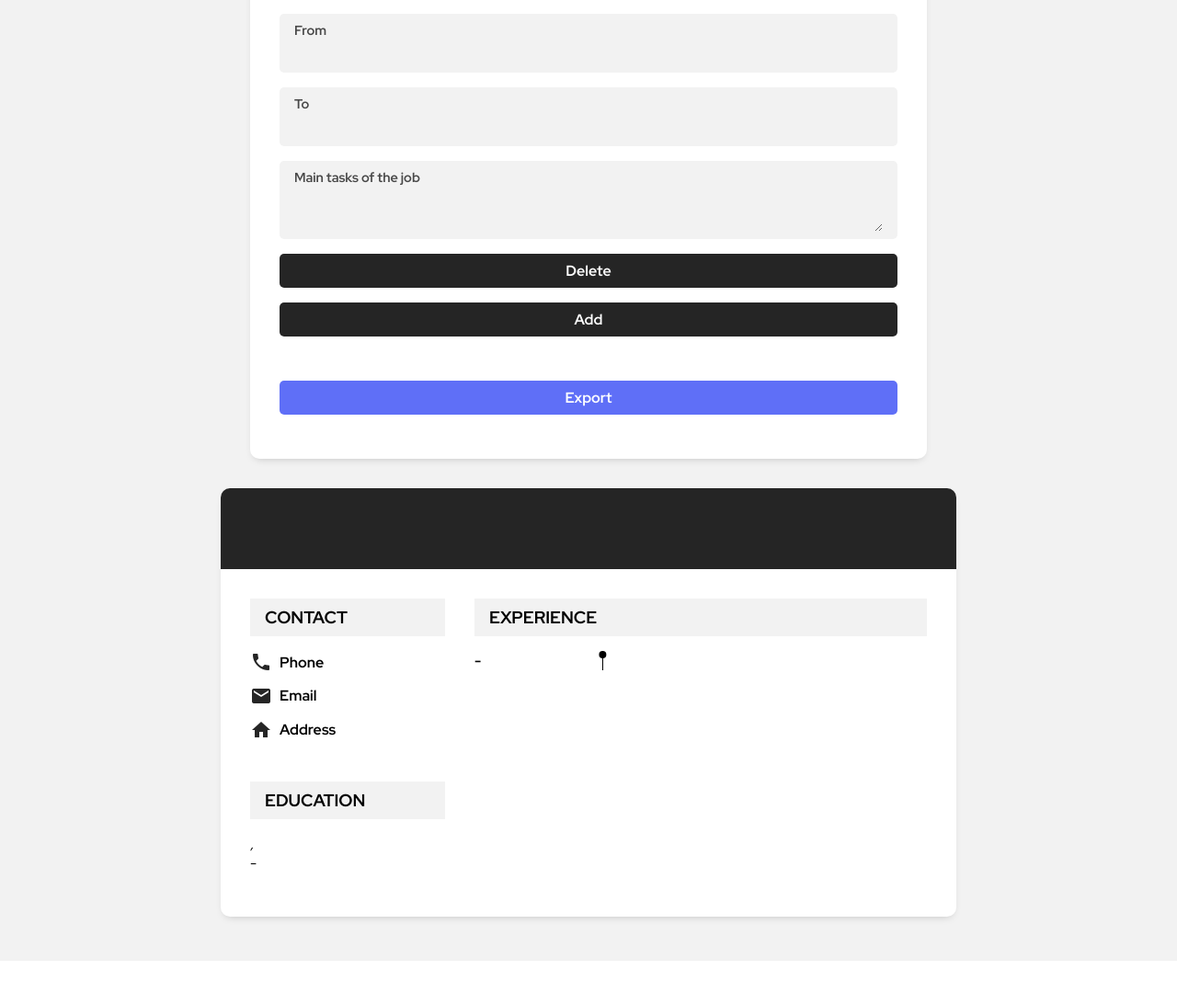
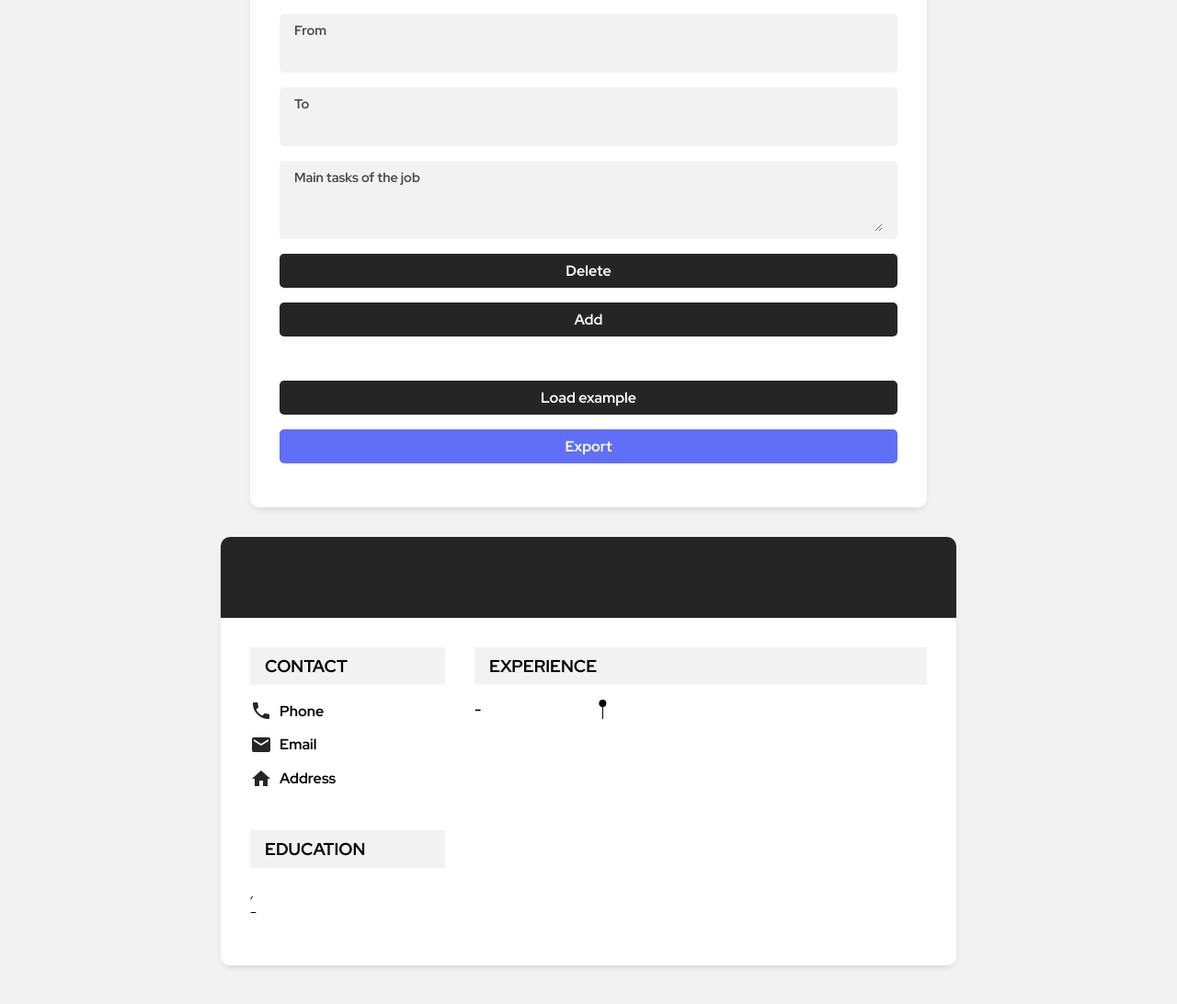
Before and after one commit to itsechi/cv-project, a React (Create React App) app: page / in a window 1280 px wide. Shown: the part 1740-2832 px from the top of the page at 92% size. Before the commit the page ends 2785 px from the top, so only its background shows below. Built offline with nearby package versions, Linux system fonts and the light colour scheme.

Commit message:
Add a function to load example CV

```diff
--- a/src/App.js
+++ b/src/App.js
@@ -2,6 +2,7 @@ import React, { Component } from "react";
 import { Preview } from "./components/Preview";
 import { Form } from "./components/Form";
 import "./sass/main.scss";
+import { exampleCV } from "./exampleCV";
 
 export class App extends Component {
   constructor(props) {
@@ -155,6 +156,11 @@ export class App extends Component {
     });
   };
 
+  loadExample = (e) => {
+    e.preventDefault();
+    this.setState(exampleCV);
+  };
+
   render() {
     return (
       <main>
@@ -168,6 +174,7 @@ export class App extends Component {
           handlePracticalChange={this.handlePracticalChange}
           addPracticalInputs={this.addPracticalInputs}
           removePracticalInputs={this.removePracticalInputs}
+          loadExample={this.loadExample}
         />
         <Preview state={this.state} />
       </main>
--- a/src/components/Form.js
+++ b/src/components/Form.js
@@ -18,7 +18,7 @@ export class Form extends Component {
 
   render() {
     return (
-      <form autocomplete="off">
+      <form autoComplete="off">
         <Personal
           state={this.props.state}
           handleChange={this.props.handlePersonalChange}
@@ -39,6 +39,7 @@ export class Form extends Component {
           addInputs={this.props.addPracticalInputs}
           removeInputs={this.props.removePracticalInputs}
         />
+        <button className="btn btn" onClick={this.props.loadExample}>Load example</button>
         <button className="btn btn--blue" onClick={this.takeScreenshot}>Export</button>
       </form>
     );
```
